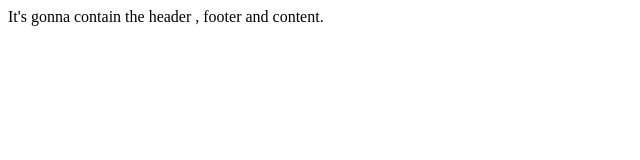
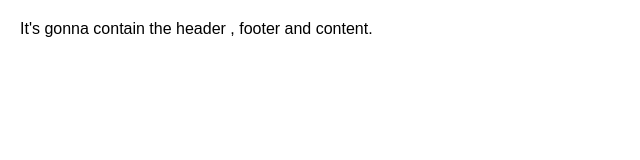
Before and after one commit to pbujac/quiz-react, a React app: page / in a window 1280 px wide. Shown: the whole page, without its empty margins (0-640 px from the left). Built offline with nearby package versions, Linux system fonts and the light colour scheme.

Commit message:
added sass

```diff
--- a/package.json
+++ b/package.json
@@ -5,12 +5,16 @@
   "dependencies": {
     "axios": "^0.16.2",
     "material-ui": "^0.19.0",
+    "node-sass": "^4.5.3",
+    "node-sass-chokidar": "0.0.3",
     "react": "^15.6.1",
     "react-dom": "^15.6.1",
     "react-router-dom": "^4.1.2",
     "react-scripts": "1.0.11"
   },
   "scripts": {
+    "build-css": "node-sass-chokidar --include-path ./src --include-path ./node_modules src/ -o src/",
+    "watch-css": "npm run build-css && node-sass-chokidar --include-path ./src --include-path ./node_modules src/ -o src/ --watch --recursive",
     "start": "react-scripts start",
     "build": "react-scripts build",
     "test": "react-scripts test --env=jsdom",
--- a/src/index.js
+++ b/src/index.js
@@ -1,6 +1,7 @@
 import React from 'react'
 import ReactDOM from 'react-dom'
 import App from './components/App'
+import './index.css'
 
-const root = document.querySelector('#root')
-ReactDOM.render(<App />, root)
+const root = document.querySelector('#root');
+ReactDOM.render(<App />, root);
--- a/src/index.css
+++ b/src/index.scss
@@ -1,5 +1,5 @@
 body {
   margin: 0;
-  padding: 0;
+  padding: 20px;
   font-family: sans-serif;
 }
```
Also changed, not shown: 1 other file.
